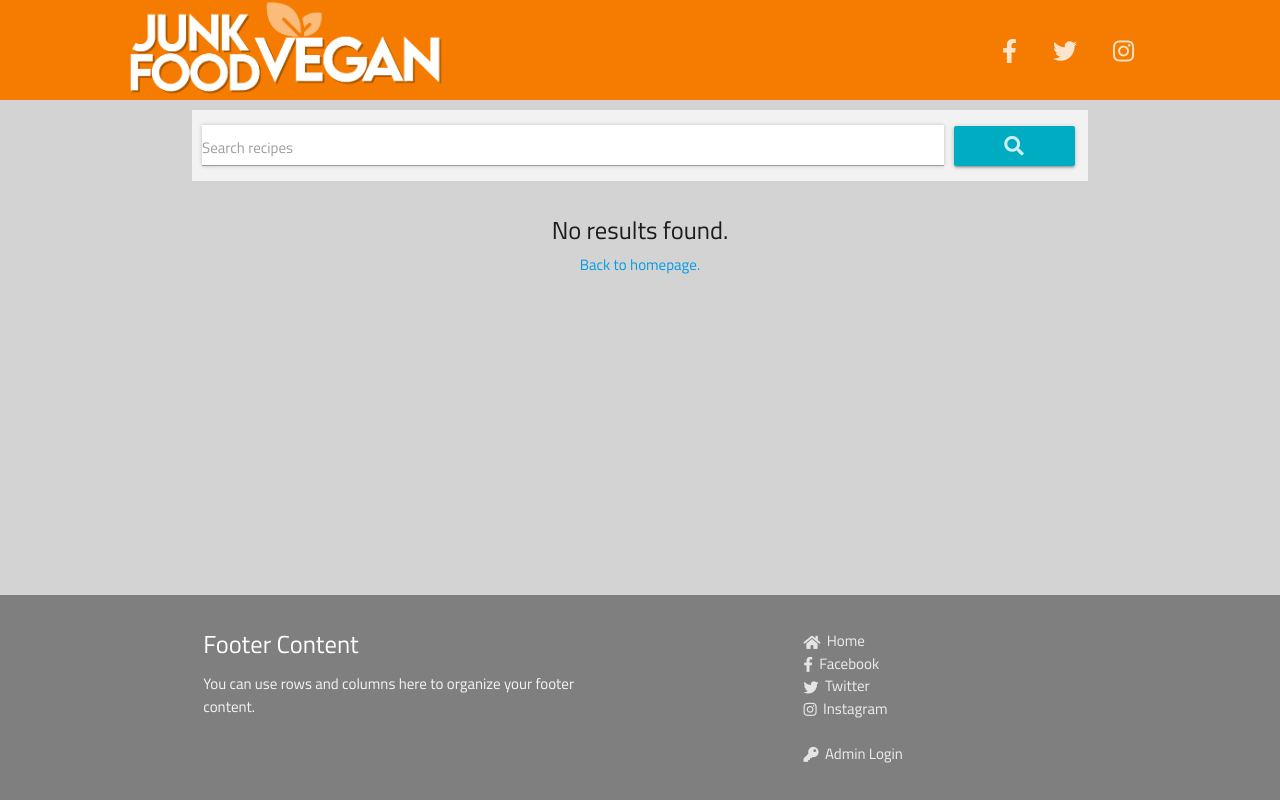
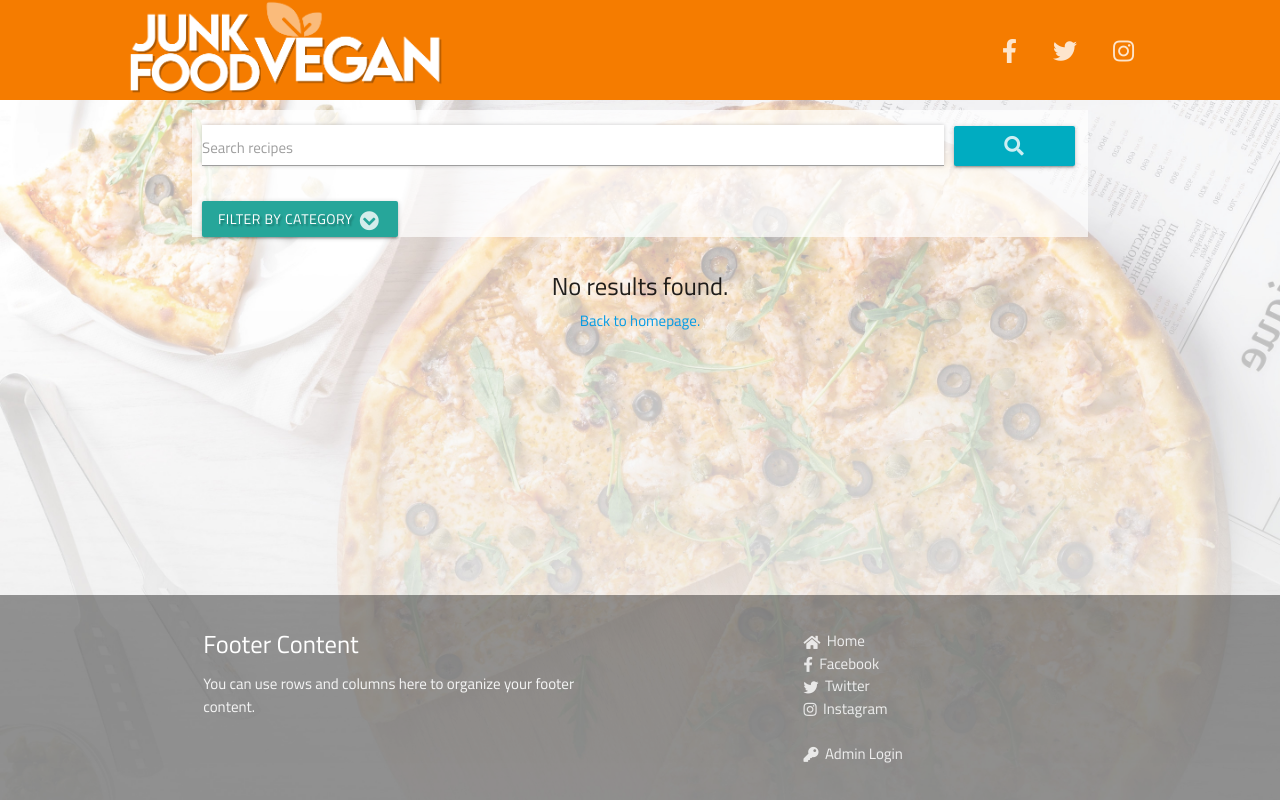
Before and after one commit to RoryBr1/Milestone-3, a Flask app: page / in a window 1280 px wide. Run offline with Flask 2, Linux system fonts and the light colour scheme; data that the repository does not hold is empty; some libraries are stand-ins or nearby versions.

Commit message:
Filter By Category functionality and dropdown added. Additional styling necessary

```diff
--- a/app.py
+++ b/app.py
@@ -18,12 +18,12 @@ app.secret_key = os.environ.get("SECRET_KEY")
 
 mongo = PyMongo(app)
 
-
 @app.route("/")
 @app.route("/get_recipes")
 def get_recipes():
     recipes = list(mongo.db.recipes.find())
-    return render_template("recipes.html", recipes=recipes)
+    categories = list(mongo.db.categories.find())
+    return render_template("recipes.html", recipes=recipes, categories=categories)
 
 
 @app.route("/search", methods=["GET", "POST"])
@@ -32,6 +32,13 @@ def search():
     recipes = list(mongo.db.recipes.find({"$text": {"$search": query}}))
     flash("Showing results for " + "'" + query + "'")
     return render_template("recipes.html", recipes=recipes)
+
+@app.route("/category_filter/<category>", methods=['GET','POST'])
+def category_filter(category):
+    recipes = list(mongo.db.recipes.find({"category_name": category}))
+    categories = list(mongo.db.categories.find())
+    flash("Showing all recipes in category " + "'" + category + "'")
+    return render_template("recipes.html", recipes=recipes,  categories=categories)
 
 
 @app.route("/admin_login", methods=["GET", "POST"])
@@ -111,7 +118,7 @@ def add_recipe():
         }
         recipe_name = request.form.get("recipe_name").title()
         mongo.db.recipes.insert_one(recipe)
-        flash(recipe_name + " added successfully.")
+        flash("'" + recipe_name + "'" + " added successfully.")
         return redirect(url_for("get_recipes"))
 
     categories = mongo.db.categories.find()
@@ -147,7 +154,7 @@ def edit_recipe(recipe_id):
 @app.route("/delete_recipe/<recipe_id>/<recipe_name>")
 def delete_recipe(recipe_id, recipe_name):
     mongo.db.recipes.remove({"_id": ObjectId(recipe_id)})
-    flash(recipe_name + " has been deleted")
+    flash("'" + recipe_name + "'"  + " has been deleted")
     return redirect(url_for("get_recipes"))
 
 
--- a/static/css/style.css
+++ b/static/css/style.css
@@ -2,7 +2,8 @@
 
 body {
     font-family: 'Titillium Web', sans-serif;
-    background-color: lightgray;
+    background-image: url('../images/pizza-background.jpg');
+    background-size:cover;
     background-attachment: fixed;
     display: flex;
     min-height: 100vh;
@@ -26,27 +27,30 @@ nav {
 
 /* Search Bar Styling */
 .search-panel {
-    background-color: rgba(255,255,255,0.7);
-    padding-left:10px;
-    padding-right:10px;
-    margin-top:10px;
+    background-color: rgba(255, 255, 255, 0.7);
+    padding-left: 10px;
+    padding-right: 10px;
+    margin-top: 10px;
 }
 
 .search-panel input[type=text] {
-    height:40px;
+    height: 40px;
     background-color: white;
     box-shadow: 0px 0px 4px rgba(0, 0, 0, 0.2);
-    padding-left:16px;
-    margin-bottom:0px;
+    padding-left: 16px;
+    margin-bottom: 0px;
 }
 
 .search-button {
-    height:40px;
-    width:95%;
+    height: 40px;
+    width: 95%;
 }
 
 /* Form Styling */
-input, select, label, textarea {
+input,
+select,
+label,
+textarea {
     font-family: 'Titillium Web', sans-serif;
 }
 
@@ -77,6 +81,11 @@ button i {
     padding-right: 3px;
 }
 
+.card-action a h5 {
+    color: #00acc1 !important;
+    letter-spacing: 0.15ch;
+}
+
 a i {
     text-shadow: none;
     color: rgba(255, 255, 255, 0.8) !important;
@@ -91,23 +100,23 @@ a i {
 }
 
 .edit-delete-btn {
-    font-size:0.5rem;
-    width:40px !important;
-    height:40px !important;
+    font-size: 0.5rem;
+    width: 40px !important;
+    height: 40px !important;
     padding: 0px !important;
 }
 
 /* Recipe Card Styling */
 .recipe-card h4 {
-    margin-top:5px;
-    margin-bottom:5px;
+    margin-top: 5px;
+    margin-bottom: 5px;
 }
 
 .recipe-card-category {
-    font-size:1.4rem;
-    padding:4px;
-    background: rgba(0,0,0,0.6);
-    box-shadow: 0px 0px 3px rgba(0,0,0,0.4);
+    font-size: 1.4rem;
+    padding: 4px;
+    background: rgba(0, 0, 0, 0.6);
+    box-shadow: 0px 0px 3px rgba(0, 0, 0, 0.4);
 }
 
 .recipe-card-img {
@@ -126,7 +135,7 @@ a i {
 }
 
 .edit-delete-btn {
-    font-size:0.8rem;
+    font-size: 0.8rem;
 }
 
 .recipe-card h5 {
@@ -135,8 +144,8 @@ a i {
 
 /* Recipe Page Styling */
 #recipe-page-image {
-    width:100%;
-    max-height:300px;
+    width: 100%;
+    max-height: 300px;
     object-fit: contain;
 }
 
@@ -162,7 +171,7 @@ a i {
     z-index: 1000;
     background-color: rgba(0, 0, 0, 0.5);
     border: 1px solid rgba(255, 255, 255, 0.3);
-    border-radius:4px;
+    border-radius: 4px;
     -moz-animation: fadeOut 0.8s ease-in 1.5s forwards;
     /* Firefox */
     -webkit-animation: fadeOut 0.8s ease-in 1.5s forwards;
--- a/static/js/script.js
+++ b/static/js/script.js
@@ -5,6 +5,7 @@ $(document).ready(function () {
     $(".tooltipped").tooltip();
     $("select").formSelect();
     $('.modal').modal();
+    $('.dropdown-trigger').dropdown();
 
     validateMaterializeSelect();
 
--- a/templates/recipes.html
+++ b/templates/recipes.html
@@ -15,7 +15,18 @@
                     </button>
                 </div>
             </div>
-        </form>
+                </form>
+            <div class="row">
+                <a class='dropdown-trigger btn' href='#' data-target='category-dropdown'>Filter by category <i class="fas fa-chevron-circle-down"></i></a>
+
+                <!-- Category Dropdown -->
+                <ul id="category-dropdown" class="dropdown-content">
+                    {% for category in categories %}
+                    <li><a href="{{ url_for('category_filter', category=category.category_name) }}">{{ category.category_name }}</a></li>
+                    {% endfor %}
+                </ul>
+            </div>
+
     </div>
 </div>
 
@@ -57,14 +68,15 @@
                         {% if session.user|lower == "admin1"|lower %}
                         <div class="row">
                             <div class="col s12">
-                            <a href="{{ url_for('edit_recipe', recipe_id=recipe._id) }}" class="btn cyan darken-1 edit-delete-btn hvr-reveal"
-                                alt="Edit this recipe">
-                                <i class="fas fa-edit center"></i>
-                            </a>
-                            <button data-target="{{ recipe._id }}" class="btn red lighten-2 edit-delete-btn hvr-reveal modal-trigger"
-                                alt="Delete this recipe"><i class="fas fa-trash-alt center"></i></button>
+                                <a href="{{ url_for('edit_recipe', recipe_id=recipe._id) }}"
+                                    class="btn cyan darken-1 edit-delete-btn hvr-reveal" alt="Edit this recipe">
+                                    <i class="fas fa-edit center"></i>
+                                </a>
+                                <button data-target="{{ recipe._id }}"
+                                    class="btn red lighten-2 edit-delete-btn hvr-reveal modal-trigger"
+                                    alt="Delete this recipe"><i class="fas fa-trash-alt center"></i></button>
+                            </div>
                         </div>
-                            </div>
                         {% endif %}
                     </span>
                 </div>
@@ -72,7 +84,7 @@
                 <div class="card-action right-align">
                     <div class="row">
                         <a href="{{ url_for('show_recipe', recipe_id=recipe._id) }}">
-                            <h5 class="left">{{ recipe.recipe_name }}</h5>
+                            <h5 class="left hvr-shadow">{{ recipe.recipe_name }}</h5>
                         </a>
                     </div>
 
```
Also changed, not shown: static/images/background.png (deleted).
